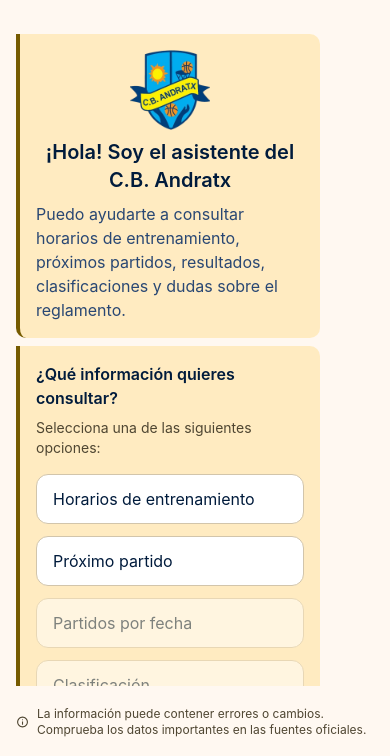
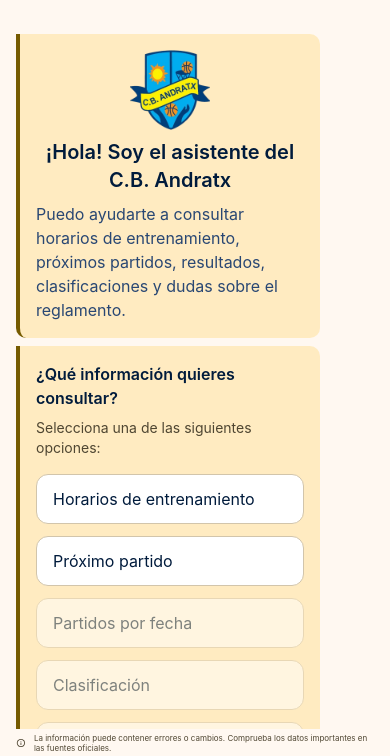
Before and after one commit to basquetlover/cb-andratx-chatbot, an Astro site: page / in a window 390 px wide. Shown: the part 86-842 px from the top of the page. Built offline with nearby package versions, Linux system fonts and the light colour scheme; Astro itself is replaced by a stand-in of ours.

Commit message:
Update Advertencia.astro

```diff
--- a/src/components/Advertencia.astro
+++ b/src/components/Advertencia.astro
@@ -1,8 +1,8 @@
 <aside
   role="note"
-  class="bg-background mx-auto flex w-full max-w-3xl items-center gap-2  px-4 py-5 text-xs text-on-surface-variant fill-on-surface-variant sm:px-6 fixed bottom-0 left-1/2 -translate-x-1/2"
+  class="bg-background mx-auto flex w-full max-w-3xl items-center gap-2  px-4 py-5 max-md:py-1 text-xs max-md:text-[8px] text-on-surface-variant fill-on-surface-variant sm:px-6 fixed bottom-0 left-1/2 -translate-x-1/2"
 >
-    <svg xmlns="http://www.w3.org/2000/svg" class="w-6 h-6" viewBox="0 -960 960 960">
+    <svg xmlns="http://www.w3.org/2000/svg" class="w-6 h-6 max-md:w-3 max-md:h-3" viewBox="0 -960 960 960">
         <path d="M440-280h80v-240h-80zm68.5-331.5Q520-623 520-640t-11.5-28.5T480-680t-28.5 11.5T440-640t11.5 28.5T480-600t28.5-11.5M480-80q-83 0-156-31.5T197-197t-85.5-127T80-480t31.5-156T197-763t127-85.5T480-880t156 31.5T763-763t85.5 127T880-480t-31.5 156T763-197t-127 85.5T480-80m0-80q134 0 227-93t93-227-93-227-227-93-227 93-93 227 93 227 227 93m0-320"/>
     </svg>
 
```
